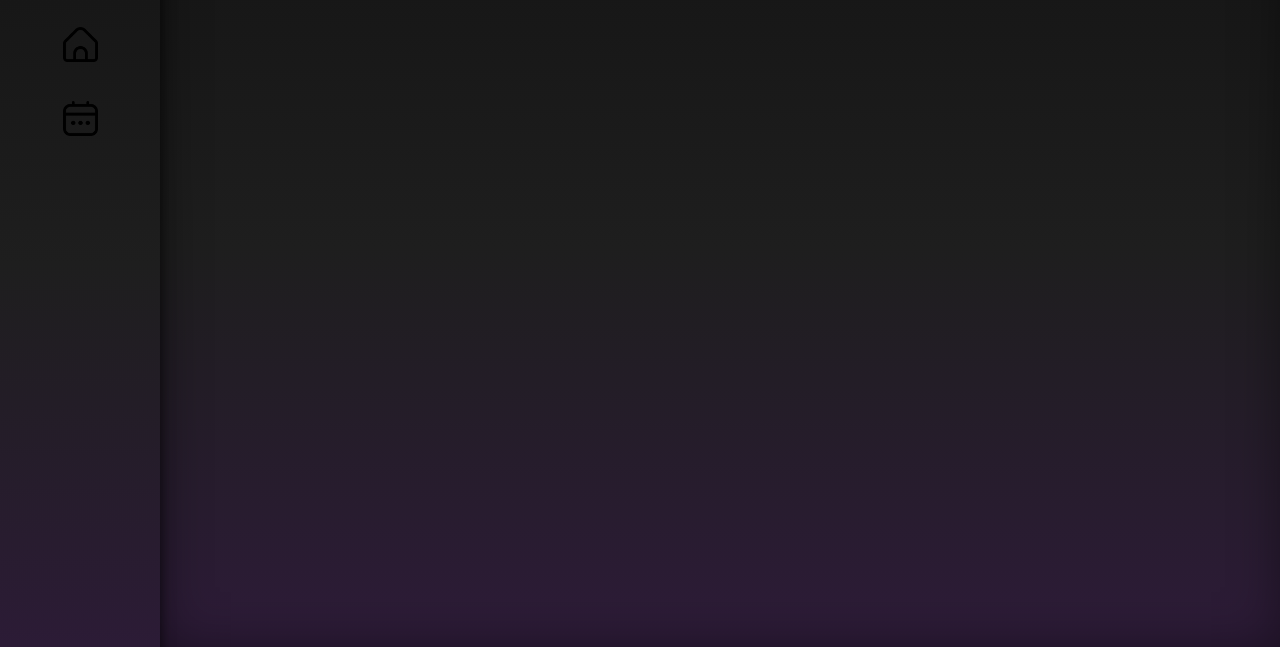
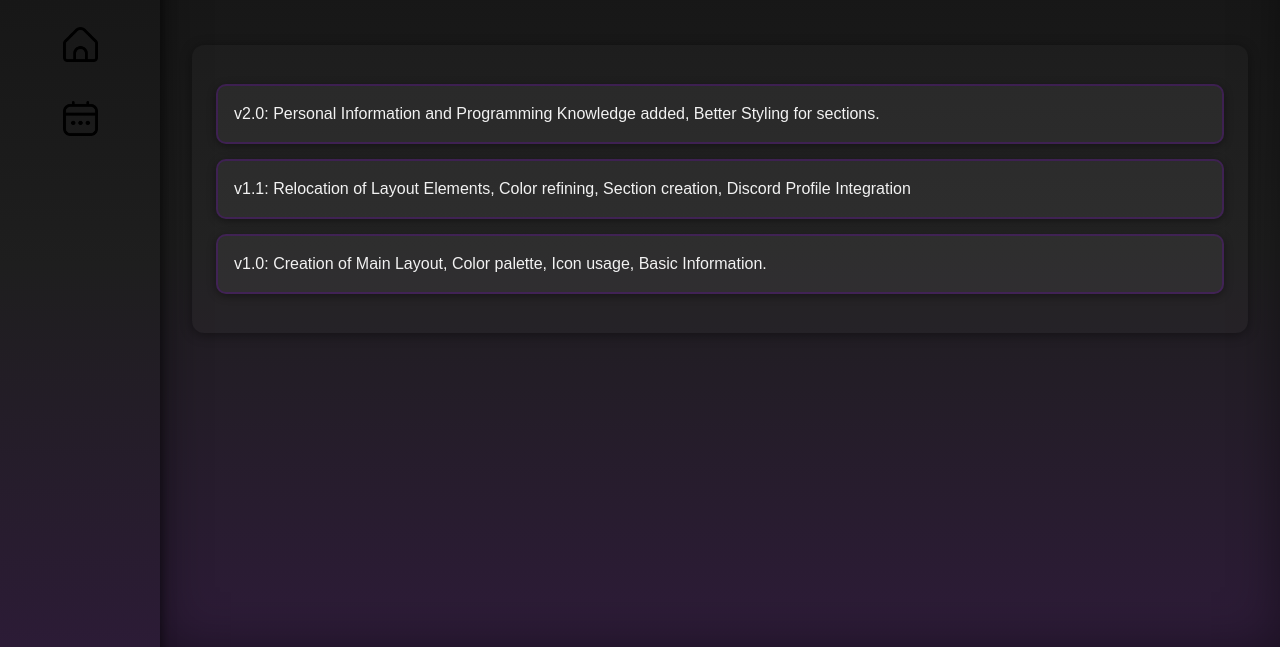
Before and after one commit to Rollin-Robyn/MyPage, a plain HTML site: page SubPages/changelog.html in a window 1280 px wide. Shown: the part 153-800 px from the top of the page. Drawn offline with Linux system fonts and the light colour scheme.

Commit message:
Full Page V1

```diff
--- a/SubPages/changelog.html
+++ b/SubPages/changelog.html
@@ -1,36 +1,55 @@
 <!DOCTYPE html>
 <html lang="en">
+
 <head>
   <meta charset="UTF-8">
   <meta name="viewport" content="width=device-width, initial-scale=1.0">
   <title>MyPage</title>
   <link rel="stylesheet" href="../style.css">
 </head>
+
 <body>
 
-  <!-- Sidebar -->
   <aside class="sidebar">
-    <!-- Logo (top section) -->
     <div class="sidebar-logo">
       <img src="../img/logo.png" alt="Logo">
     </div>
 
-    <!-- Main nav (middle section) -->
     <nav class="sidebar-main">
       <a href="../index.html"><img src="../img/home.png" alt="[Home]"></a>
       <a href=""><img src="../img/calendar.png" alt="[Changelog]"></a>
     </nav>
 
-    <!-- Info nav (bottom section) -->
     <nav class="sidebar-info">
       <a href="info.html"><img src="../img/info.png" alt="[Info]"></a>
     </nav>
   </aside>
 
-  <!-- Main Content -->
   <main class="content">
     <h1 class="main-title">Changelog!</h1>
+
+    <div id="content-main">
+
+      <div id="ChangelogMain">
+
+        <div class="ChangelogElement">
+          <p>v2.0: Personal Information and Programming Knowledge added, Better Styling for sections.</p>
+        </div>
+
+        <div class="ChangelogElement">
+          <p>v1.1: Relocation of Layout Elements, Color refining, Section creation, Discord Profile Integration</p>
+        </div>
+
+        <div class="ChangelogElement">
+          <p>v1.0: Creation of Main Layout, Color palette, Icon usage, Basic Information.</p>
+        </div>
+
+      </div>
+
+    </div>
+
   </main>
 
 </body>
+
 </html>
--- a/style.css
+++ b/style.css
@@ -97,7 +97,7 @@ body {
   display: block;
   text-align: center;
   min-height: 400px;
-  box-shadow: 4px 4px 15px rgba(0,0,0,0.5);
+  box-shadow: 4px 4px 15px rgba(0, 0, 0, 0.5);
   color: #f2f2f2;
 }
 
@@ -112,7 +112,7 @@ body {
   line-height: 1.5;
 }
 
-#rightSection h2{
+#rightSection h2 {
   margin-top: 0;
   margin-bottom: 20px;
   padding-bottom: 15px;
@@ -134,7 +134,7 @@ body {
   padding: 1rem 1.2rem;
   margin: 20px;
   text-align: left;
-  box-shadow: 0 2px 10px rgba(0,0,0,0.4);
+  box-shadow: 0 2px 10px rgba(0, 0, 0, 0.4);
 }
 
 #PersonalInfo h3,
@@ -153,11 +153,62 @@ body {
   color: #f2f2f2;
 }
 
-#DiscordStatus{
+#DiscordStatus {
   width: 748px;
   height: 556px;
   border: 2px solid rgba(106, 13, 173, 0.4);
   border-radius: 39px;
-  box-shadow: 0 2px 10px rgba(0,0,0,0.4);
+  box-shadow: 0 2px 10px rgba(0, 0, 0, 0.4);
   margin: auto;
 }
+
+#ChangelogMain {
+  flex: 1;
+  background: rgba(94, 94, 94, 0.08);
+  border-radius: 12px;
+  padding: 1.5rem;
+  margin: auto;
+  width: 80%;
+  box-shadow: 0 2px 12px rgba(0, 0, 0, 0.4);
+  text-align: left;
+}
+
+.ChangelogElement {
+  background: rgba(255, 255, 255, 0.05);
+  border: 2px solid rgba(106, 13, 173, 0.3);
+  border-radius: 10px;
+  padding: 1rem;
+  margin-top: 15px;
+  margin-bottom: 15px;
+  box-shadow: 0 2px 8px rgba(0, 0, 0, 0.4);
+  color: #f2f2f2;
+  transition: transform 0.2s, box-shadow 0.2s;
+}
+
+.ChangelogElement:hover {
+  transform: translateY(-3px);
+  box-shadow: 0 4px 15px rgba(0, 0, 0, 0.5);
+  border-color: rgba(162, 89, 255, 0.6);
+}
+
+.ChangelogElement p {
+  margin: 0;
+  line-height: 1.5;
+}
+
+#InfoMain {
+  flex: 1;
+  background: rgba(94, 94, 94, 0.08);
+  border-radius: 12px;
+  padding: 1.5rem 2rem;
+  margin: 40px auto;
+  width: 80%;
+  box-shadow: 0 2px 12px rgba(0, 0, 0, 0.4);
+  text-align: left;
+}
+
+#InfoMain p {
+  margin: 10px 0;
+  line-height: 1.6;
+  color: #f2f2f2;
+}
```
Also changed, not shown: SubPages/info.html (+15 -5 lines).
